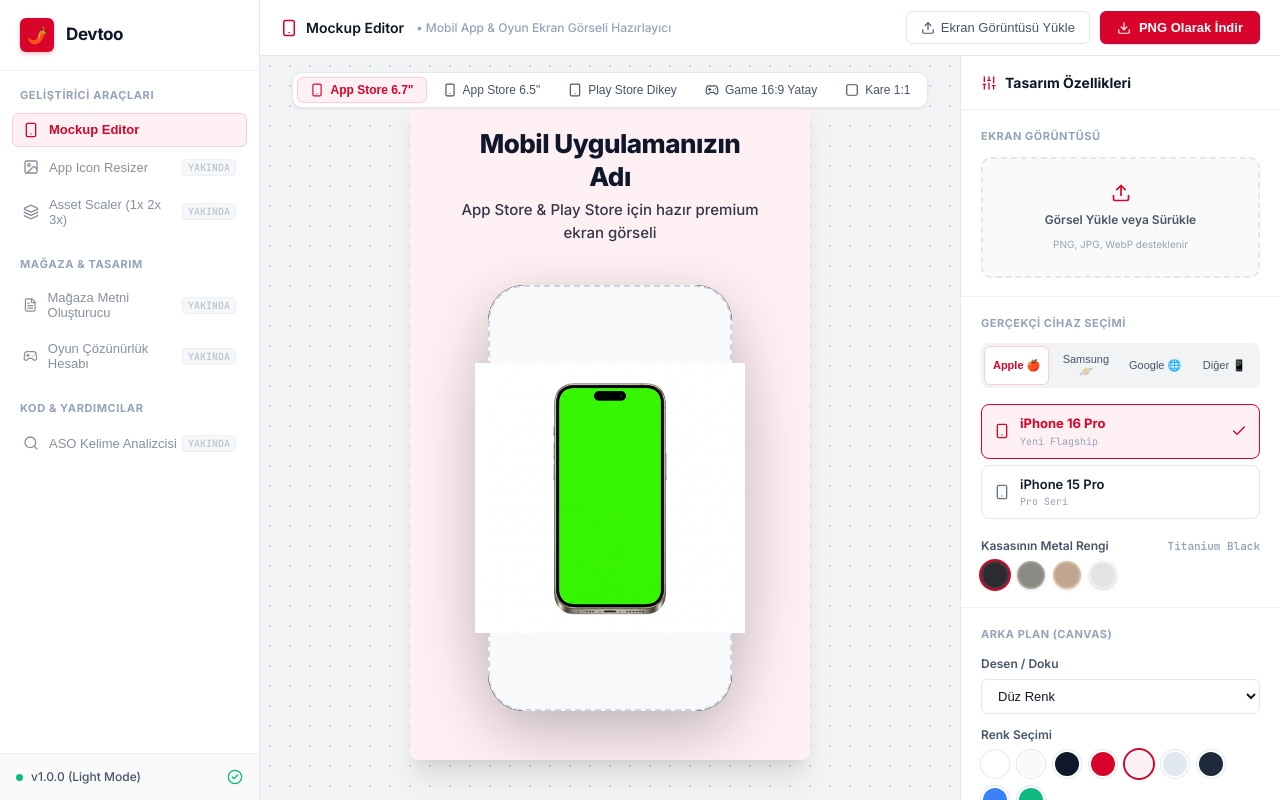
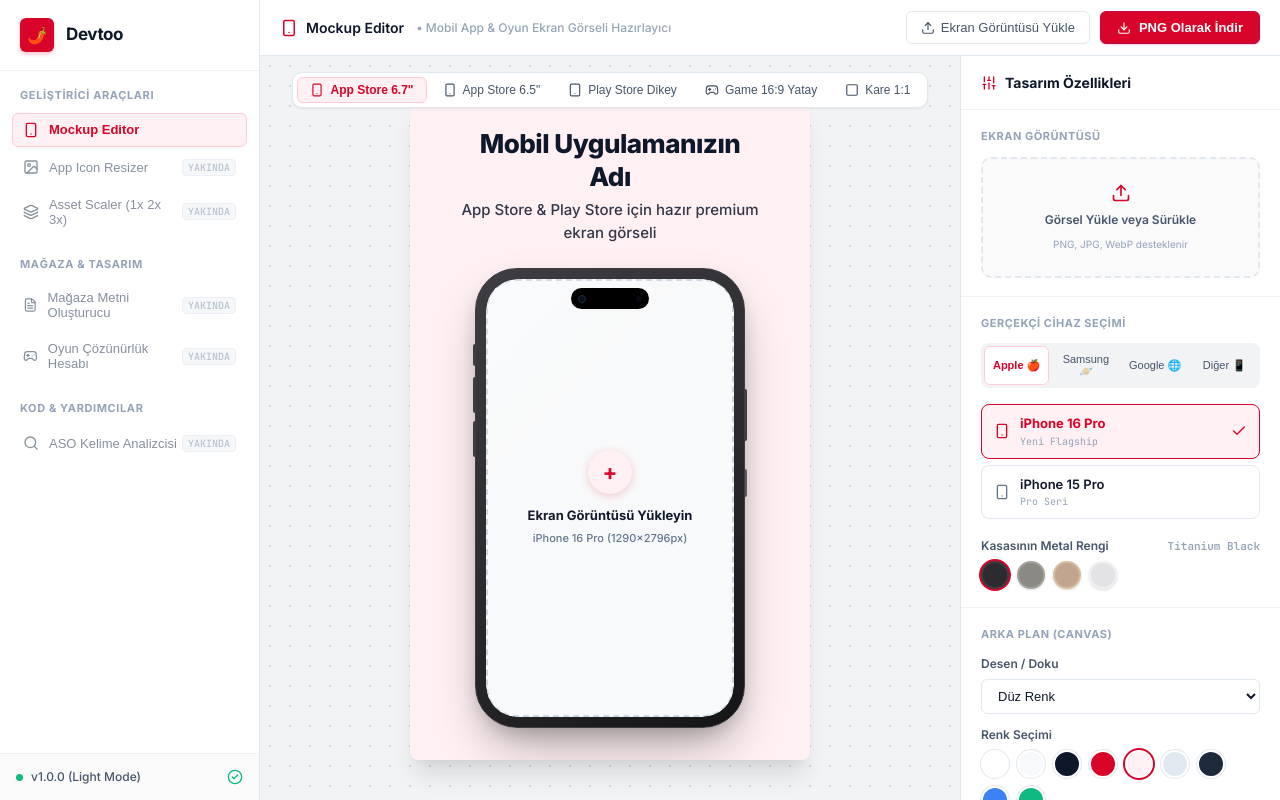
Before and after one commit to RieStudio/Devtoo, a React (Vite) app: page / in a window 1280 px wide. Built offline with nearby package versions, Linux system fonts and the light colour scheme.

Commit message:
fix(mockup): resolve white frame background artifact and implement transparent metallic device frames

```diff
--- a/src/components/MockupEditor/DeviceFrame.tsx
+++ b/src/components/MockupEditor/DeviceFrame.tsx
@@ -15,6 +15,7 @@ interface DeviceFrameProps {
 
 export const DeviceFrame: React.FC<DeviceFrameProps> = ({
   deviceType,
+  deviceColor,
   screenshotUrl,
   borderRadius,
   shadowDepth,
@@ -23,6 +24,8 @@ export const DeviceFrame: React.FC<DeviceFrameProps> = ({
   presetHeight = 2796,
 }) => {
   const modelInfo = DEVICE_MODELS.find((m) => m.id === deviceType) || DEVICE_MODELS[0];
+  const colorInfo = modelInfo.colors.find((c) => c.id === deviceColor) || modelInfo.colors[0];
+
   const targetRatio = presetWidth / presetHeight;
   const isLandscape = presetWidth > presetHeight;
 
@@ -30,20 +33,20 @@ export const DeviceFrame: React.FC<DeviceFrameProps> = ({
   const getShadowCss = () => {
     switch (shadowDepth) {
       case 'soft':
-        return '0 15px 35px -8px rgba(0, 0, 0, 0.25), 0 5px 15px -4px rgba(0, 0, 0, 0.15)';
+        return '0 12px 25px -6px rgba(0,0,0,0.25), 0 4px 10px -4px rgba(0,0,0,0.15)';
       case 'medium':
-        return '0 30px 60px -12px rgba(0, 0, 0, 0.38), 0 10px 25px -6px rgba(0, 0, 0, 0.22)';
+        return '0 25px 50px -12px rgba(0,0,0,0.35), 0 8px 20px -6px rgba(0,0,0,0.2)';
       case 'dramatic':
-        return '0 45px 90px -18px rgba(0, 0, 0, 0.55), 0 20px 40px -10px rgba(0, 0, 0, 0.35)';
+        return '0 40px 80px -16px rgba(0,0,0,0.5), 0 16px 32px -8px rgba(0,0,0,0.3)';
       case 'chili-glow':
-        return '0 30px 60px -10px rgba(217, 4, 41, 0.45), 0 12px 28px -8px rgba(0, 0, 0, 0.25)';
+        return '0 25px 50px -10px rgba(217, 4, 41, 0.45), 0 10px 24px -8px rgba(0,0,0,0.25)';
       default:
         return 'none';
     }
   };
 
-  // Render screenshot image or upload dropzone container
-  const renderContent = (contentBorderRadius: number) => {
+  // Render placeholder dropzone or uploaded image inside phone screen
+  const renderScreenContent = (cornerRad: number) => {
     if (!screenshotUrl) {
       return (
         <div
@@ -57,17 +60,17 @@ export const DeviceFrame: React.FC<DeviceFrameProps> = ({
             alignItems: 'center',
             justifyContent: 'center',
             cursor: 'pointer',
-            padding: '14px',
+            padding: '16px',
             textAlign: 'center',
-            gap: '10px',
+            gap: '12px',
             border: '2px dashed #CBD5E1',
-            borderRadius: `${contentBorderRadius}px`,
+            borderRadius: `${cornerRad}px`,
             boxSizing: 'border-box'
           }}
         >
           <div style={{
-            width: '42px',
-            height: '42px',
+            width: '44px',
+            height: '44px',
             borderRadius: '50%',
             backgroundColor: '#FFF0F3',
             color: '#D90429',
@@ -77,7 +80,7 @@ export const DeviceFrame: React.FC<DeviceFrameProps> = ({
             fontSize: '22px',
             fontWeight: 'bold',
             flexShrink: 0,
-            boxShadow: '0 2px 6px rgba(217, 4, 41, 0.2)'
+            boxShadow: '0 2px 8px rgba(217, 4, 41, 0.2)'
           }}>
             +
           </div>
@@ -85,7 +88,7 @@ export const DeviceFrame: React.FC<DeviceFrameProps> = ({
             <div style={{ fontSize: '13px', fontWeight: 700, color: '#0F172A' }}>
               Ekran Görüntüsü Yükleyin
             </div>
-            <div style={{ fontSize: '11px', color: '#64748B', marginTop: '3px', fontWeight: 500 }}>
+            <div style={{ fontSize: '11px', color: '#64748B', marginTop: '4px', fontWeight: 500 }}>
               {modelInfo.name} ({presetWidth}x{presetHeight}px)
             </div>
           </div>
@@ -102,13 +105,30 @@ export const DeviceFrame: React.FC<DeviceFrameProps> = ({
           height: '100%',
           objectFit: 'cover',
           display: 'block',
-          borderRadius: `${contentBorderRadius}px`
+          borderRadius: `${cornerRad}px`
         }}
       />
     );
   };
 
-  // 1. MINIMAL FRAME (Pure crisp frame without photo shell)
+  // Glass Gloss Light Reflection Overlay
+  const renderGlassReflection = (cornerRad: number) => (
+    <div
+      style={{
+        position: 'absolute',
+        top: 0,
+        left: 0,
+        right: 0,
+        bottom: 0,
+        background: 'linear-gradient(135deg, rgba(255,255,255,0.18) 0%, rgba(255,255,255,0.03) 40%, transparent 65%)',
+        pointerEvents: 'none',
+        zIndex: 20,
+        borderRadius: `${cornerRad}px`
+      }}
+    />
+  );
+
+  // 1. MINIMAL FRAME
   if (deviceType === 'minimal') {
     let frameWidth = 260;
     let frameHeight = Math.round(frameWidth / targetRatio);
@@ -134,102 +154,285 @@ export const DeviceFrame: React.FC<DeviceFrameProps> = ({
           position: 'relative'
         }}
       >
-        {renderContent(borderRadius)}
+        {renderScreenContent(borderRadius)}
       </div>
     );
   }
 
-  // Map device type to real photorealistic frame image asset
-  const getDeviceAssetPath = () => {
-    switch (deviceType) {
-      case 'iphone16pro':
-      case 'iphone15pro':
-        return '/devices/iphone16pro.png';
-      case 'samsung-s25ultra':
-      case 'samsung-s24':
-        return '/devices/samsung-s25ultra.png';
-      case 'pixel9pro':
-      case 'pixel8pro':
-        return '/devices/pixel9pro.png';
-      case 'ipadpro':
-        return '/devices/ipadpro.png';
-      default:
-        return '/devices/iphone16pro.png';
-    }
-  };
+  // Calculate screen width & height based on aspect ratio
+  const baseWidth = isLandscape ? 420 : 250;
+  const screenHeight = Math.round(baseWidth / targetRatio);
+  const screenWidth = baseWidth;
 
-  // Target screen cutout coordinates for real photo frames
-  const getCutoutSpecs = () => {
-    switch (deviceType) {
-      case 'iphone16pro':
-      case 'iphone15pro':
-        return { top: '3.6%', left: '4.8%', width: '90.4%', height: '92.8%', cornerRadius: 36 };
-      case 'samsung-s25ultra':
-        return { top: '2.8%', left: '3.5%', width: '93.0%', height: '94.4%', cornerRadius: 10 };
-      case 'samsung-s24':
-        return { top: '2.8%', left: '3.8%', width: '92.4%', height: '94.4%', cornerRadius: 28 };
-      case 'pixel9pro':
-      case 'pixel8pro':
-        return { top: '3.2%', left: '4.5%', width: '91.0%', height: '93.6%', cornerRadius: 30 };
-      case 'ipadpro':
-        return { top: '3.5%', left: '4.0%', width: '92.0%', height: '93.0%', cornerRadius: 16 };
-      default:
-        return { top: '3.6%', left: '4.8%', width: '90.4%', height: '92.8%', cornerRadius: 36 };
-    }
-  };
+  // 2. APPLE IPHONE 16 PRO & IPHONE 15 PRO
+  if (deviceType === 'iphone16pro' || deviceType === 'iphone15pro') {
+    const is16 = deviceType === 'iphone16pro';
+    const cornerRadius = is16 ? 42 : 38;
+    const innerScreenCorner = is16 ? 32 : 28;
 
-  const specs = getCutoutSpecs();
-  const assetPath = getDeviceAssetPath();
+    return (
+      <div
+        style={{
+          position: 'relative',
+          width: `${screenWidth + 20}px`,
+          height: `${screenHeight + 20}px`,
+          borderRadius: `${cornerRadius}px`,
+          padding: '10px',
+          boxShadow: getShadowCss(),
+          background: `linear-gradient(145deg, ${colorInfo.borderHex} 0%, ${colorInfo.hex} 50%, #151517 100%)`,
+          border: `1px solid ${colorInfo.borderHex}`,
+          transition: 'all 0.2s ease',
+          boxSizing: 'border-box'
+        }}
+      >
+        {/* Metallic Side Buttons */}
+        {!isLandscape && (
+          <>
+            {/* Action / Mute Button */}
+            <div style={{ position: 'absolute', left: '-3px', top: '75px', width: '3px', height: '22px', backgroundColor: colorInfo.borderHex, borderRadius: '2px 0 0 2px' }} />
+            {/* Volume Up */}
+            <div style={{ position: 'absolute', left: '-3px', top: '108px', width: '3px', height: '36px', backgroundColor: colorInfo.borderHex, borderRadius: '2px 0 0 2px' }} />
+            {/* Volume Down */}
+            <div style={{ position: 'absolute', left: '-3px', top: '152px', width: '3px', height: '36px', backgroundColor: colorInfo.borderHex, borderRadius: '2px 0 0 2px' }} />
+            {/* Power Button */}
+            <div style={{ position: 'absolute', right: '-3px', top: '120px', width: '3px', height: '52px', backgroundColor: colorInfo.borderHex, borderRadius: '0 2px 2px 0' }} />
+            {/* Camera Control Button (iPhone 16 Pro) */}
+            {is16 && (
+              <div style={{ position: 'absolute', right: '-3px', top: '200px', width: '3px', height: '28px', backgroundColor: colorInfo.borderHex, borderRadius: '0 2px 2px 0', opacity: 0.8 }} />
+            )}
+          </>
+        )}
 
-  // Frame outer dimensions for fit inside canvas
-  let outerWidth = 270;
-  if (deviceType === 'ipadpro') outerWidth = 360;
-  if (isLandscape) outerWidth = 460;
+        {/* Screen Container (Black Bezel + Dynamic Island) */}
+        <div
+          style={{
+            width: '100%',
+            height: '100%',
+            backgroundColor: '#000000',
+            borderRadius: `${innerScreenCorner}px`,
+            position: 'relative',
+            overflow: 'hidden',
+            boxShadow: 'inset 0 0 0 2px #000000'
+          }}
+        >
+          {/* Dynamic Island Pill */}
+          {!isLandscape && (
+            <div
+              style={{
+                position: 'absolute',
+                top: '9px',
+                left: '50%',
+                transform: 'translateX(-50%)',
+                width: '78px',
+                height: '21px',
+                backgroundColor: '#000000',
+                borderRadius: '18px',
+                zIndex: 25,
+                display: 'flex',
+                alignItems: 'center',
+                justifyContent: 'space-between',
+                padding: '0 7px',
+                boxShadow: '0 0 0 1px rgba(255,255,255,0.06)'
+              }}
+            >
+              <div style={{ width: '8px', height: '8px', borderRadius: '50%', backgroundColor: '#0A0E1A', border: '1px solid #1E293B' }} />
+              <div style={{ width: '6px', height: '6px', borderRadius: '50%', backgroundColor: '#080B14' }} />
+            </div>
+          )}
 
-  const outerHeight = Math.round(outerWidth / targetRatio) + 30;
+          {renderGlassReflection(innerScreenCorner)}
+
+          <div style={{ width: '100%', height: '100%', borderRadius: `${innerScreenCorner - 2}px`, overflow: 'hidden' }}>
+            {renderScreenContent(innerScreenCorner - 2)}
+          </div>
+        </div>
+      </div>
+    );
+  }
+
+  // 3. SAMSUNG GALAXY S25 ULTRA & S24
+  if (deviceType === 'samsung-s25ultra' || deviceType === 'samsung-s24') {
+    const isUltra = deviceType === 'samsung-s25ultra';
+    const cornerRadius = isUltra ? 14 : 34;
+    const innerScreenCorner = isUltra ? 8 : 26;
+
+    return (
+      <div
+        style={{
+          position: 'relative',
+          width: `${screenWidth + 16}px`,
+          height: `${screenHeight + 16}px`,
+          borderRadius: `${cornerRadius}px`,
+          padding: '8px',
+          boxShadow: getShadowCss(),
+          background: `linear-gradient(145deg, ${colorInfo.borderHex} 0%, ${colorInfo.hex} 60%, #111113 100%)`,
+          border: `1px solid ${colorInfo.borderHex}`,
+          transition: 'all 0.2s ease',
+          boxSizing: 'border-box'
+        }}
+      >
+        <div
+          style={{
+            width: '100%',
+            height: '100%',
+            backgroundColor: '#000000',
+            borderRadius: `${innerScreenCorner}px`,
+            position: 'relative',
+            overflow: 'hidden',
+            boxShadow: 'inset 0 0 0 2px #000000'
+          }}
+        >
+          {/* Infinity Punch Hole Camera */}
+          {!isLandscape && (
+            <div
+              style={{
+                position: 'absolute',
+                top: '10px',
+                left: '50%',
+                transform: 'translateX(-50%)',
+                width: '10px',
+                height: '10px',
+                backgroundColor: '#000000',
+                border: '1.5px solid #1A1A1E',
+                borderRadius: '50%',
+                zIndex: 25
+              }}
+            />
+          )}
+
+          {renderGlassReflection(innerScreenCorner)}
+
+          <div style={{ width: '100%', height: '100%', borderRadius: `${innerScreenCorner - 2}px`, overflow: 'hidden' }}>
+            {renderScreenContent(innerScreenCorner - 2)}
+          </div>
+        </div>
+      </div>
+    );
+  }
+
+  // 4. GOOGLE PIXEL 9 PRO & PIXEL 8 PRO
+  if (deviceType === 'pixel9pro' || deviceType === 'pixel8pro') {
+    const cornerRadius = 36;
+    const innerScreenCorner = 28;
+
+    return (
+      <div
+        style={{
+          position: 'relative',
+          width: `${screenWidth + 16}px`,
+          height: `${screenHeight + 16}px`,
+          borderRadius: `${cornerRadius}px`,
+          padding: '8px',
+          boxShadow: getShadowCss(),
+          background: `linear-gradient(145deg, ${colorInfo.borderHex} 0%, ${colorInfo.hex} 50%, #151619 100%)`,
+          border: `1px solid ${colorInfo.borderHex}`,
+          transition: 'all 0.2s ease',
+          boxSizing: 'border-box'
+        }}
+      >
+        {/* Pixel Visor Top Metallic Line */}
+        <div
+          style={{
+            position: 'absolute',
+            top: '4px',
+            left: '50%',
+            transform: 'translateX(-50%)',
+            width: '60px',
+            height: '3px',
+            backgroundColor: colorInfo.borderHex,
+            borderRadius: '2px',
+            opacity: 0.7
+          }}
+        />
+
+        <div
+          style={{
+            width: '100%',
+            height: '100%',
+            backgroundColor: '#000000',
+            borderRadius: `${innerScreenCorner}px`,
+            position: 'relative',
+            overflow: 'hidden',
+            boxShadow: 'inset 0 0 0 2px #000000'
+          }}
+        >
+          {/* Pixel Punch Hole */}
+          {!isLandscape && (
+            <div
+              style={{
+                position: 'absolute',
+                top: '10px',
+                left: '50%',
+                transform: 'translateX(-50%)',
+                width: '10px',
+                height: '10px',
+                backgroundColor: '#000000',
+                border: '1.5px solid #1A1A1E',
+                borderRadius: '50%',
+                zIndex: 25
+              }}
+            />
+          )}
+
+          {renderGlassReflection(innerScreenCorner)}
+
+          <div style={{ width: '100%', height: '100%', borderRadius: `${innerScreenCorner - 2}px`, overflow: 'hidden' }}>
+            {renderScreenContent(innerScreenCorner - 2)}
+          </div>
+        </div>
+      </div>
+    );
+  }
+
+  // 5. IPAD PRO 13" TABLET
+  const ipadWidth = isLandscape ? 440 : 350;
+  const ipadHeight = Math.round(ipadWidth / targetRatio);
 
   return (
     <div
       style={{
         position: 'relative',
-        width: `${outerWidth}px`,
-        height: `${outerHeight}px`,
-        display: 'flex',
-        alignItems: 'center',
-        justifyContent: 'center',
-        filter: shadowDepth !== 'none' ? `drop-shadow(0 20px 30px rgba(0,0,0,0.25))` : 'none'
+        width: `${ipadWidth + 24}px`,
+        height: `${ipadHeight + 24}px`,
+        borderRadius: '24px',
+        padding: '12px',
+        boxShadow: getShadowCss(),
+        background: `linear-gradient(145deg, ${colorInfo.borderHex} 0%, ${colorInfo.hex} 60%, #151518 100%)`,
+        border: `1px solid ${colorInfo.borderHex}`,
+        transition: 'all 0.2s ease',
+        boxSizing: 'border-box'
       }}
     >
-      {/* 100% REAL PHOTOREALISTIC DEVICE PRODUCT MOCKUP IMAGE */}
-      <img
-        src={assetPath}
-        alt={modelInfo.name}
+      <div
         style={{
           width: '100%',
           height: '100%',
-          objectFit: 'contain',
-          display: 'block',
+          backgroundColor: '#000000',
+          borderRadius: '14px',
           position: 'relative',
-          zIndex: 2,
-          pointerEvents: 'none'
-        }}
-      />
-
-      {/* INNER SCREEN CUTOUT CONTAINER FOR USER SCREENSHOT */}
-      <div
-        style={{
-          position: 'absolute',
-          top: specs.top,
-          left: specs.left,
-          width: specs.width,
-          height: specs.height,
-          zIndex: 1,
-          borderRadius: `${specs.cornerRadius}px`,
-          overflow: 'hidden',
-          backgroundColor: '#000000'
+          overflow: 'hidden'
         }}
       >
-        {renderContent(specs.cornerRadius)}
+        {/* Front Camera */}
+        <div
+          style={{
+            position: 'absolute',
+            top: '7px',
+            left: '50%',
+            transform: 'translateX(-50%)',
+            width: '7px',
+            height: '7px',
+            backgroundColor: '#151515',
+            borderRadius: '50%',
+            zIndex: 25
+          }}
+        />
+
+        {renderGlassReflection(14)}
+
+        <div style={{ width: '100%', height: '100%', borderRadius: '12px', overflow: 'hidden' }}>
+          {renderScreenContent(12)}
+        </div>
       </div>
     </div>
   );
```
